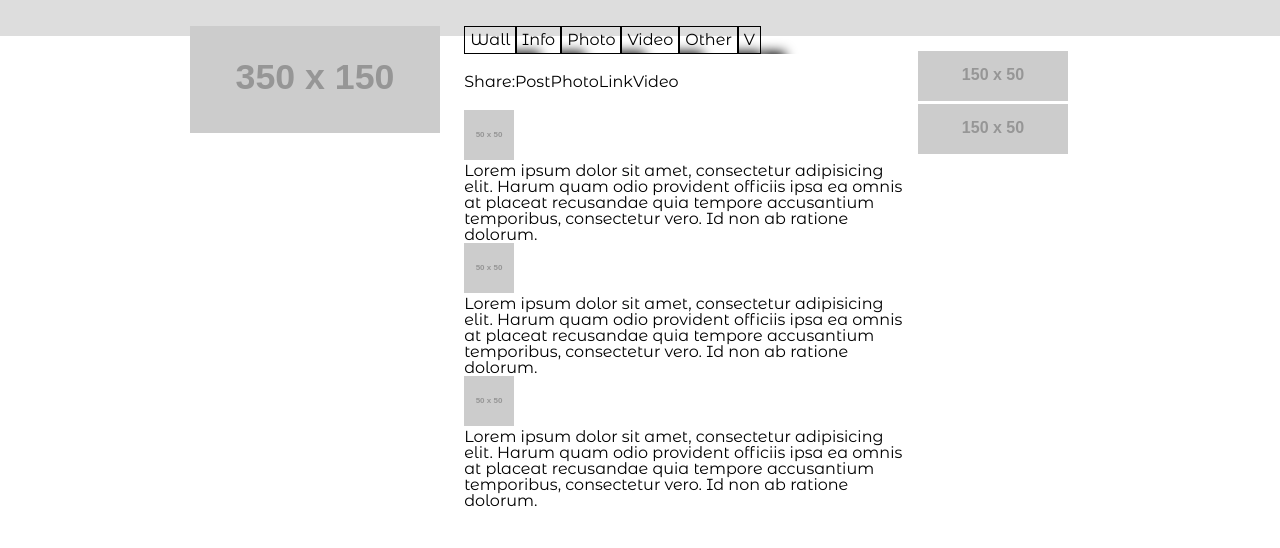
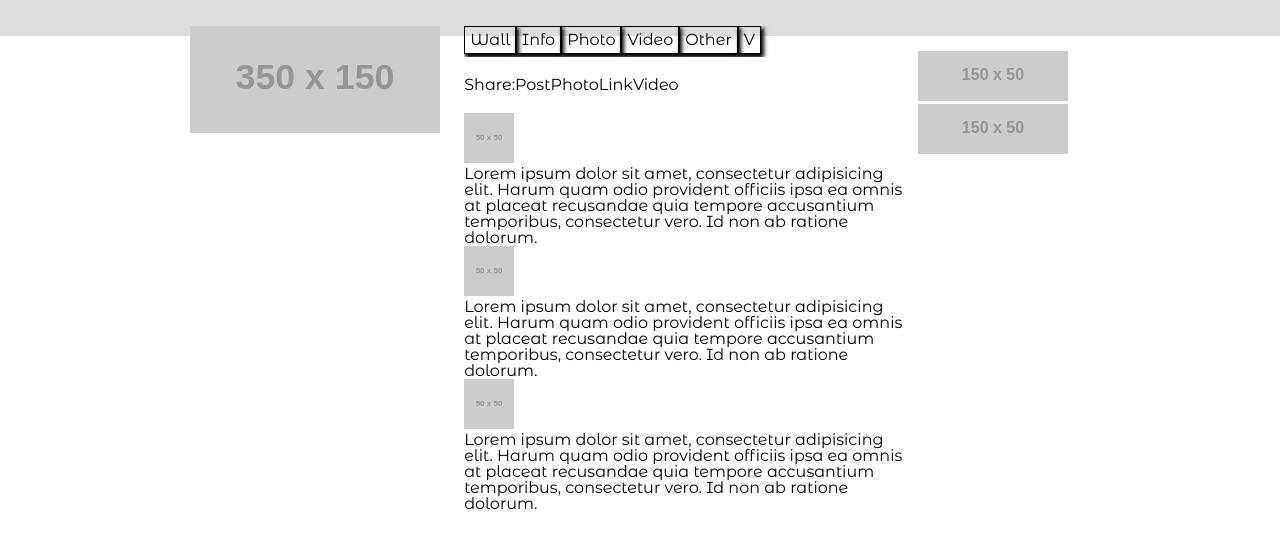
Before and after one commit to drewwiley/facebook-clone-fixed, a plain HTML site: page index.html in a window 1280 px wide. Shown: the part 114-662 px from the top of the page. Drawn offline with Linux system fonts and the light colour scheme; placeholder pictures from the web are drawn by us.

Commit message:
box shadow fix

```diff
--- a/CSS/styles.css
+++ b/CSS/styles.css
@@ -117,7 +117,8 @@ img{
     box-sizing: border-box;
     padding: 5px;
     border: 1px solid black;
-    box-shadow: 24px 26px 12px 0px #000;
+    box-shadow: 2px 3px 4px 1px #000;
+    margin-bottom: 3px;
 }
 
 #share ul li{
```
